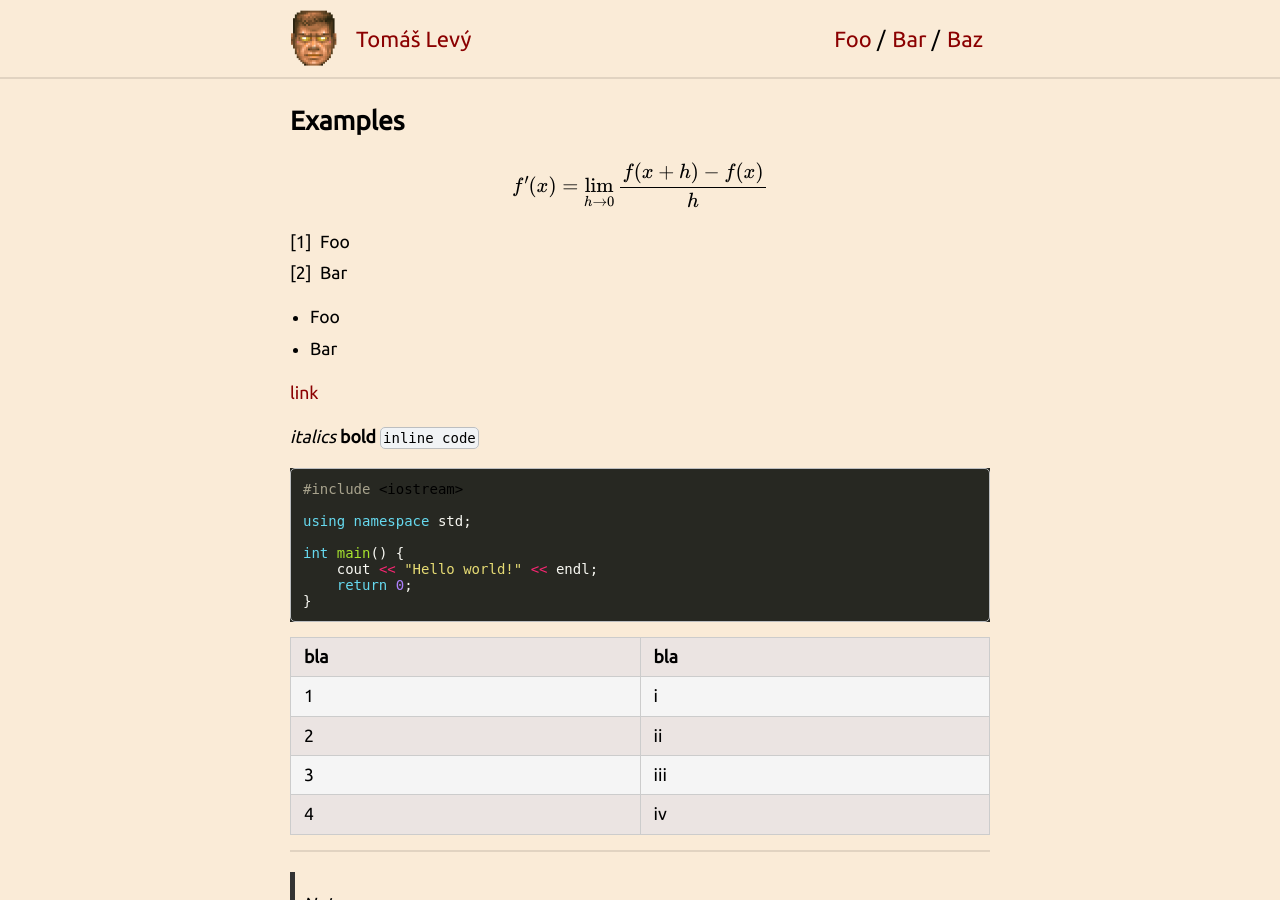
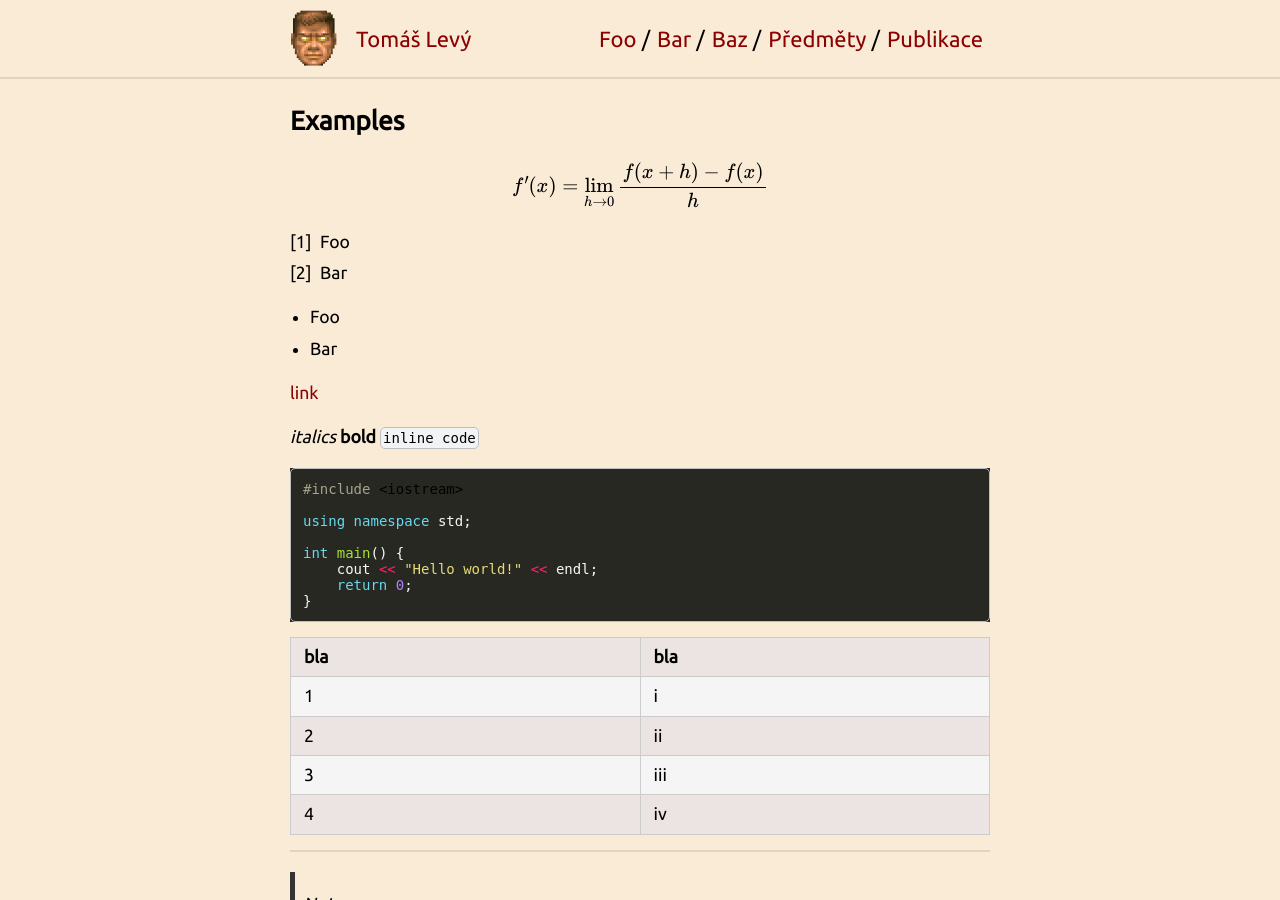
Before and after one commit to levyto/levyto.github.io, a Jekyll site: the page built from pages/baz.md, in a window 1280 px wide and 900 px high. Built offline with Jekyll 4.4.1, drawn with Linux system fonts in a browser that asks for light colours; nearby versions of some CDN libraries; formulas are drawn with MathJax 3; a style sheet for code colours, icons or effects is not loaded.

Commit message:
Added *.mds to /pages/

```diff
--- a/_config.yml
+++ b/_config.yml
@@ -1,5 +1,6 @@
 title: Tomáš Levý
 url: "https://levyto.github.io/"
+baseurl: ""
 
 markdown: kramdown
 highlighter: rouge
@@ -25,4 +26,8 @@ nav:
  - name: "Bar"
    link: "/pdfs/dummy.pdf"
  - name: "Baz"
-   link: "baz"
+   link: "/pages/baz"
+ - name: "Předměty"
+   link: "/pages/predmety"
+ - name: "Publikace"
+   link: "/pages/papers.bib"
--- a/_layouts/default.html
+++ b/_layouts/default.html
@@ -30,9 +30,9 @@
     <link rel="stylesheet" href="https://maxcdn.bootstrapcdn.com/font-awesome/4.4.0/css/font-awesome.min.css">
     <link rel="stylesheet" href="https://cdn.jsdelivr.net/gh/jpswalsh/academicons@1/css/academicons.min.css">
 
-    <link rel="alternate" type="application/rss+xml" title="{{ site.title }} RSS" href="/feed.xml" />
-    <link rel="stylesheet" href="{{ site.baseurl }}/css/main.css">
-    <link rel="shortcut icon" href="/figs/favicon.ico">
+    <link rel="alternate" type="application/rss+xml" title="{{ site.title }} RSS" href="{{ '/feed.xml' | relative_url }}" />
+    <link rel="stylesheet" href="{{ '/css/main.css' | relative_url }}">
+    <link rel="shortcut icon" href="{{ '/figs/favicon.ico' | relative_url }}" type="image/x-icon">
     {% if site.twitter_username %}
         <link rel="author" href="https://twitter.com/{{ site.twitter_username }}">
     {% endif %}
@@ -64,7 +64,7 @@
     <div class="wrapper">
         <div class="navbar container">
             <!-- Title figure -->
-            <img src="figs/doom2.png" style="float:left;margin-top:-12px;margin-left:-6px;margin-right:12px;width:60px;height:60px;">
+            <img src="{{ '/figs/doom2.png' | relative_url }}" style="float:left;margin-top:-12px;margin-left:-6px;margin-right:12px;width:60px;height:60px;">
             <a id="author-name" class="alignable pull-left" href="{{ site.url }}{{ site.baseurl }}">{{ site.title }}</a>
             <ul id="navlist" class="alignable pull-right navbar-ul">
                 {% for x in site.nav %}
```
Also changed, not shown: index.md (+1 -1 lines), pages/predmety.md (added, +9 -0 lines), pages/baz.md (renamed from baz.md), pages/tezniklec.md (renamed from tezniklec.md), 1 other file.
